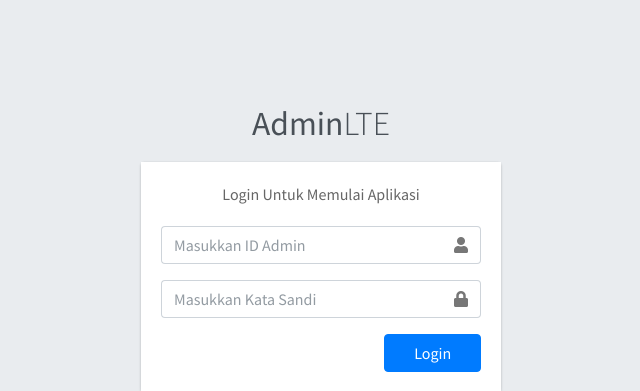
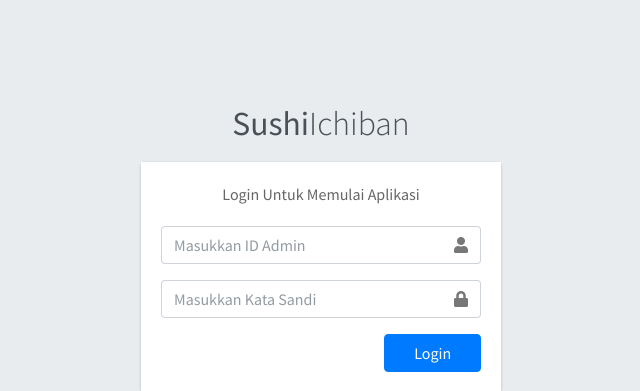
Before and after one commit to fauzisaja/restoranjepang, a PHP site: page /login.php in a window 1280 px wide. Shown: the part 155-546 px from the top of the page, without its empty margins (319-959 px from the left). Run offline with PHP 8.4, Linux system fonts and the light colour scheme; some libraries are stand-ins or nearby versions.

Commit message:
Merubah nama halaman Login

```diff
--- a/login.php
+++ b/login.php
@@ -3,7 +3,7 @@
 <head>
   <meta charset="utf-8">
   <meta name="viewport" content="width=device-width, initial-scale=1">
-  <title>AdminLTE 3 | Log in</title>
+  <title>Sushi Ichiban | Log in</title>
 
   <!-- Google Font: Source Sans Pro -->
   <link rel="stylesheet" href="https://fonts.googleapis.com/css?family=Source+Sans+Pro:300,400,400i,700&display=fallback">
@@ -17,7 +17,7 @@
 <body class="hold-transition login-page">
 <div class="login-box">
   <div class="login-logo">
-    <a href="index.php"><b>Admin</b>LTE</a>
+    <a href="index.php"><b>Sushi</b>Ichiban</a>
   </div>
   <!-- /.login-logo -->
   <div class="card">
```
